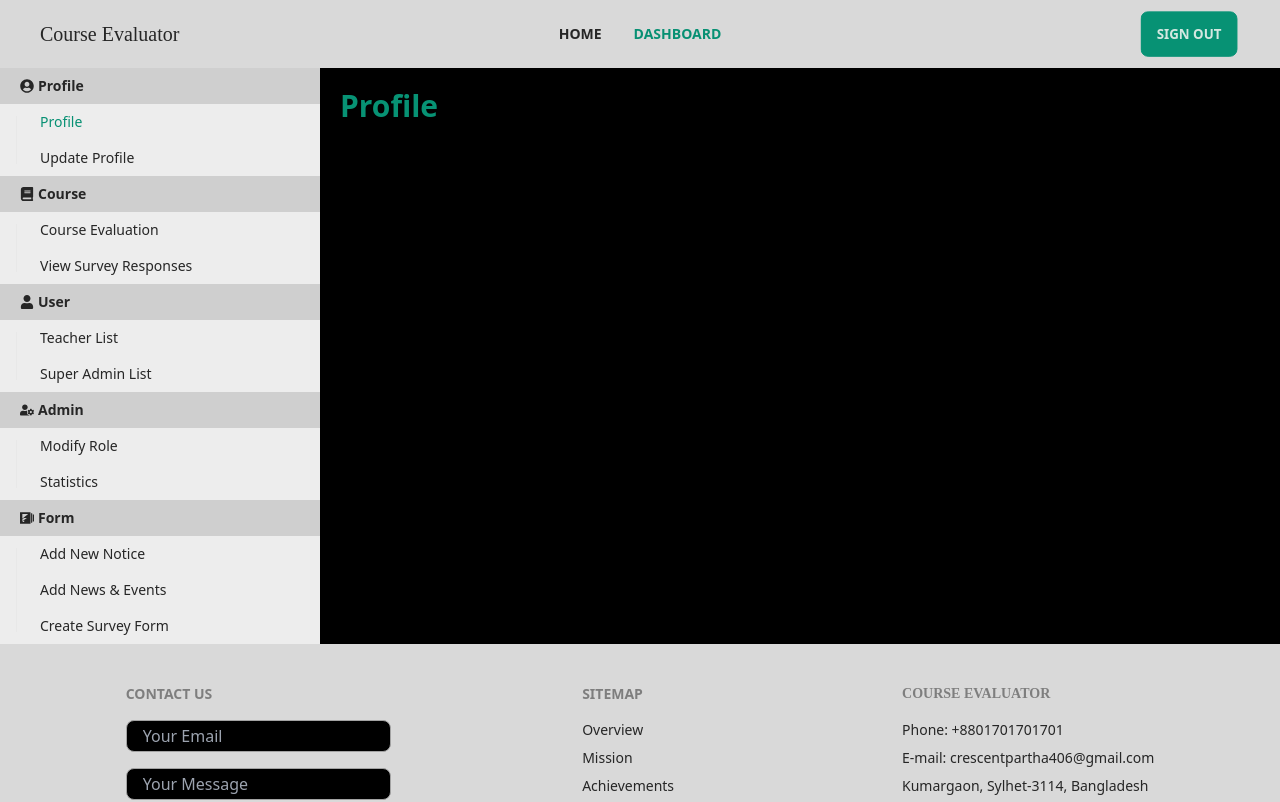
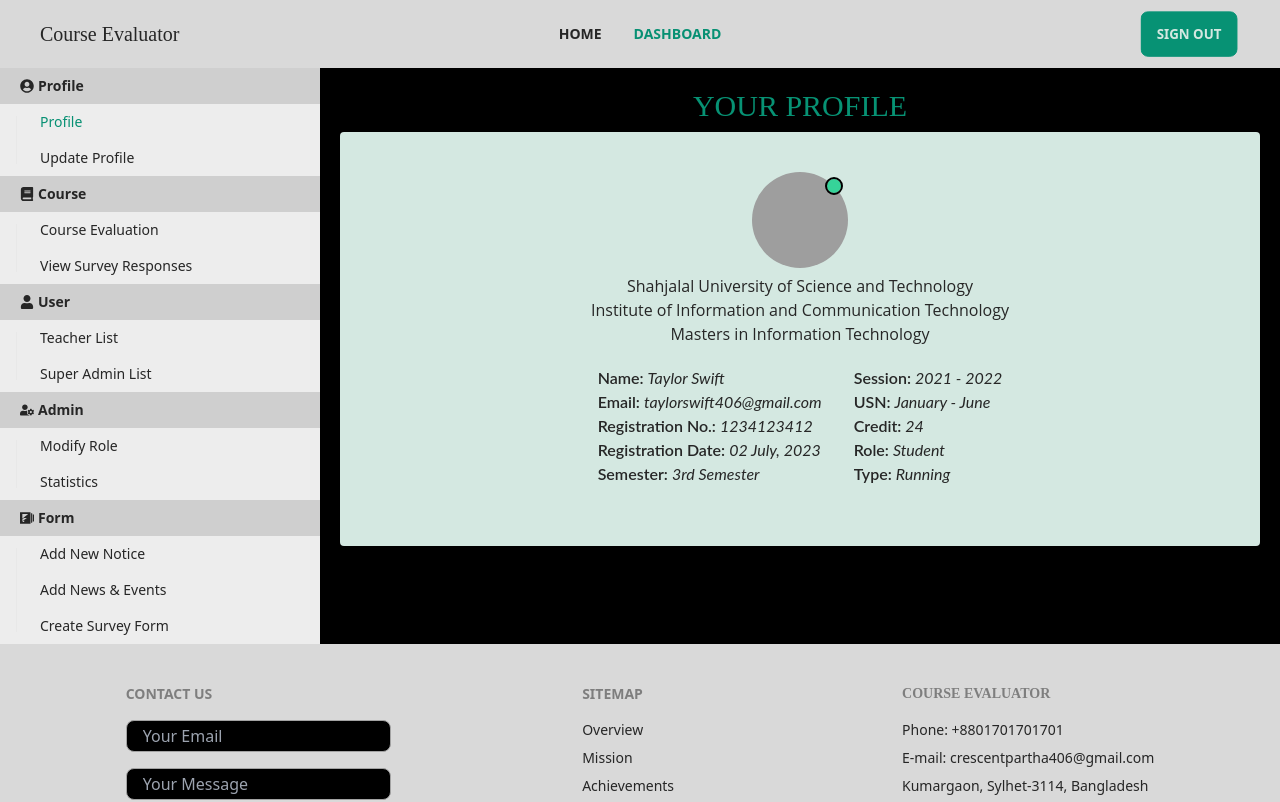
Before and after one commit to crescentpartha/Course-Evaluator, a React (Create React App) app in the folder course-evaluator/: page /dashboard in a window 1280 px wide. Shown: the top 802 px of the page. Built offline with nearby package versions, Linux system fonts and the light colour scheme; no server answers; grey boxes are pictures that could not be loaded.

Commit message:
Design Profile Section

```diff
--- a/course-evaluator/src/components/Dashboard/Profile/Profile.js
+++ b/course-evaluator/src/components/Dashboard/Profile/Profile.js
@@ -3,7 +3,47 @@ import React from 'react';
 const Profile = () => {
     return (
         <div>
-            <h2 className="text-3xl font-bold mb-2 text-accent">Profile</h2>
+            <h2 className="text-3xl font-medium font-lobster mb-2 text-accent text-center uppercase">Your Profile</h2>
+            <div className='shadow-sm sm:p-10 px-2 py-10 rounded bg-accent-content'>
+                <div className='text-center'>
+                    <div className="avatar online">
+                        <div className="w-24 rounded-full">
+                            <img src="https://daisyui.com/images/stock/photo-1534528741775-53994a69daeb.jpg" alt="Logo" />
+                        </div>
+                    </div>
+                </div>
+                {/* <div className="text-center">
+                <div className="avatar online placeholder">
+                    <div className="bg-neutral-focus text-neutral-content rounded-full w-24">
+                        <span className="text-xl">JO</span>
+                    </div>
+                </div>
+            </div> */}
+                <div className='text-center'>
+                    <div className='font-opensans text-medium'>
+                        <p>Shahjalal University of Science and Technology</p>
+                        <p>Institute of Information and Communication Technology</p>
+                        <p>Masters in Information Technology</p>
+                    </div>
+                    <div className='flex flex-col sm:flex-row items-center justify-center gap-8 p-5 font-lato'>
+                        <div className='text-start'>
+                            <p className='font-semibold'>Name: <span className='font-normal italic'>Taylor Swift</span></p>
+                            <p className='font-semibold'>Email: <span className='font-normal italic'>taylorswift406@gmail.com</span></p>
+                            <p className='font-semibold'>Registration No.: <span className='font-normal italic'>1234123412</span></p>
+                            <p className='font-semibold'>Registration Date: <span className='font-normal italic'>02 July, 2023</span></p>
+                            <p className='font-semibold'>Semester: <span className='font-normal italic'>3rd Semester</span></p>
+                        </div>
+                        <div className='text-start'>
+                            <p className='font-semibold'>Session: <span className='font-normal italic'>2021 - 2022</span></p>
+                            <p className='font-semibold'>USN: <span className='font-normal italic'>January - June</span></p>
+                            <p className='font-semibold'>Credit: <span className='font-normal italic'>24</span></p>
+                            <p className='font-semibold'>Role: <span className='font-normal italic'>Student</span></p>
+                            <p className='font-semibold'>Type: <span className='font-normal italic'>Running</span></p>
+                        </div>
+                    </div>
+                </div>
+            </div>
+
         </div>
     );
 };
--- a/course-evaluator/src/components/Dashboard/Profile/UpdateProfile.js
+++ b/course-evaluator/src/components/Dashboard/Profile/UpdateProfile.js
@@ -10,8 +10,7 @@ const UpdateProfile = () => {
 
     return (
         <div className=''>
-            <h2 className="text-3xl font-medium font-lobster
-             mb-2 text-accent text-center uppercase">Update Your Profile</h2>
+            <h2 className="text-3xl font-medium font-lobster mb-2 text-accent text-center uppercase">Update Your Profile</h2>
             <form className='rounded font-lato font-normal p-5 card w-96 bg-accent-content shadow-md mx-auto' onSubmit={handleSubmit(onSubmit)}>
                 <h2 className='text-2xl font-medium font-opensans text-accent text-center'>Profile Info</h2>
 
@@ -77,12 +76,25 @@ const UpdateProfile = () => {
                     <label className='font-semibold pb-2 text-secondary' htmlFor="">Department<sup className='text-error'>*</sup></label>
                     <select {...register("department", { required: "Select one option" })} className='d-block w-full px-2 py-1 rounded' style={{ border: '1px solid #d6d6d6' }}>
                         <option value="">Select</option>
-                        <option value="MIT">MIT</option>
-                        <option value="SWE">SWE</option>
-                        <option value="PGD">PGD</option>
+                        <option value="Institute of Information and Communication Technology">IICT</option>
+                        <option value="Computer Science and Technology">CSE</option>
                     </select>
                     <label className="label">
                         {errors.department?.type === 'required' && <span className="label-text-alt text-error">{errors.department?.message}</span>}
+                    </label>
+                </div>
+
+                {/* Programme */}
+                <div className='text-start'>
+                    <label className='font-semibold pb-2 text-secondary' htmlFor="">Programme<sup className='text-error'>*</sup></label>
+                    <select {...register("programme", { required: "Select one option" })} className='d-block w-full px-2 py-1 rounded' style={{ border: '1px solid #d6d6d6' }}>
+                        <option value="">Select</option>
+                        <option value="Masters">Masters</option>
+                        <option value="Bachelors">Bachelors</option>
+                        <option value="Diploma">Diploma</option>
+                    </select>
+                    <label className="label">
+                        {errors.programme?.type === 'required' && <span className="label-text-alt text-error">{errors.programme?.message}</span>}
                     </label>
                 </div>
 
@@ -91,9 +103,9 @@ const UpdateProfile = () => {
                     <label className='font-semibold pb-2 text-secondary' htmlFor="">Degree<sup className='text-error'>*</sup></label>
                     <select {...register("degree", { required: "Select one option" })} className='d-block w-full px-2 py-1 rounded' style={{ border: '1px solid #d6d6d6' }}>
                         <option value="">Select</option>
-                        <option value="Masters">Masters</option>
-                        <option value="Bachelors">Bachelors</option>
-                        <option value="Diploma">Diploma</option>
+                        <option value="Masters in Information Technology">MIT</option>
+                        <option value="Software Engineering">SWE</option>
+                        <option value="Post Graduate Diploma">PGD</option>
                     </select>
                     <label className="label">
                         {errors.degree?.type === 'required' && <span className="label-text-alt text-error">{errors.degree?.message}</span>}
```
